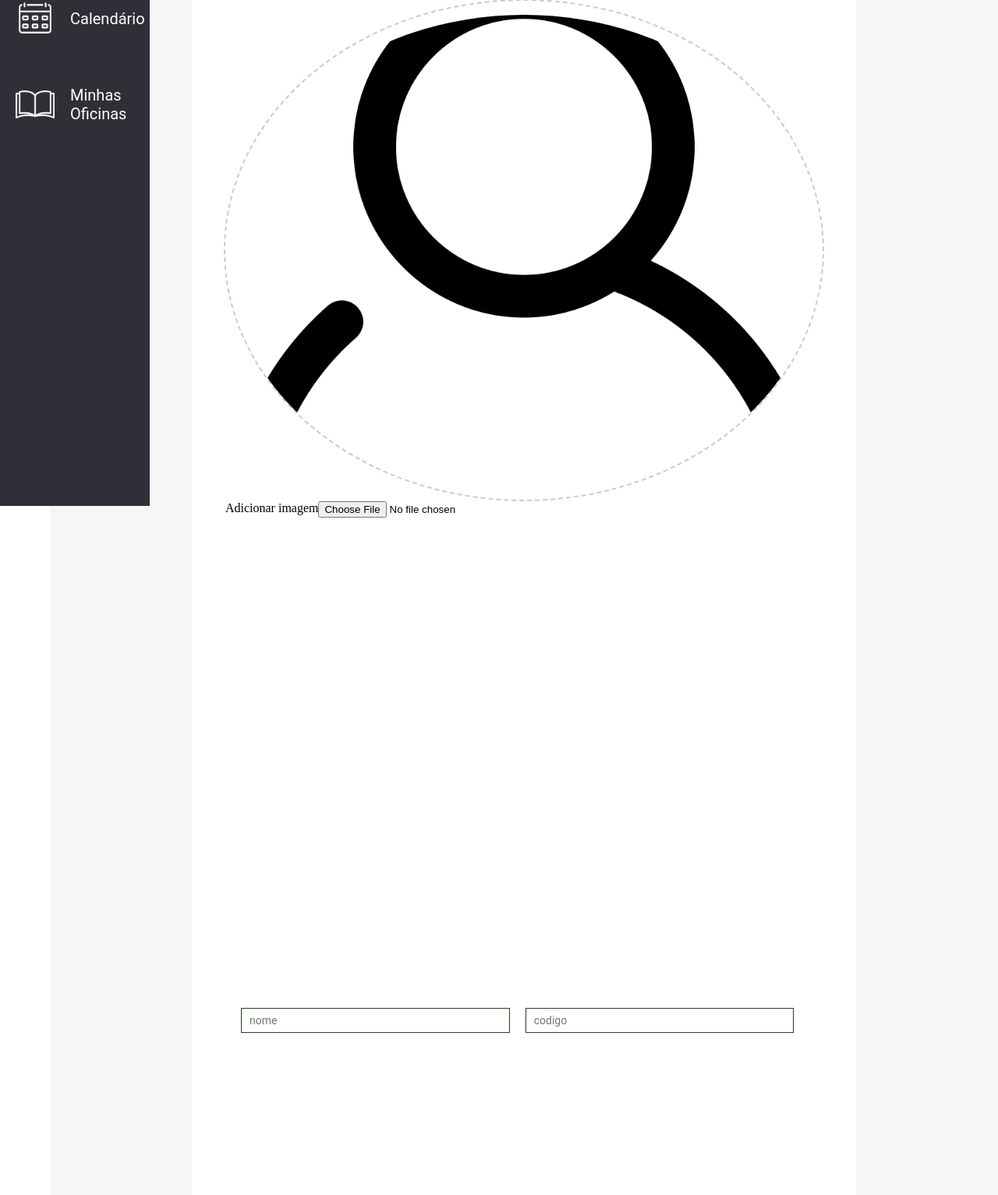
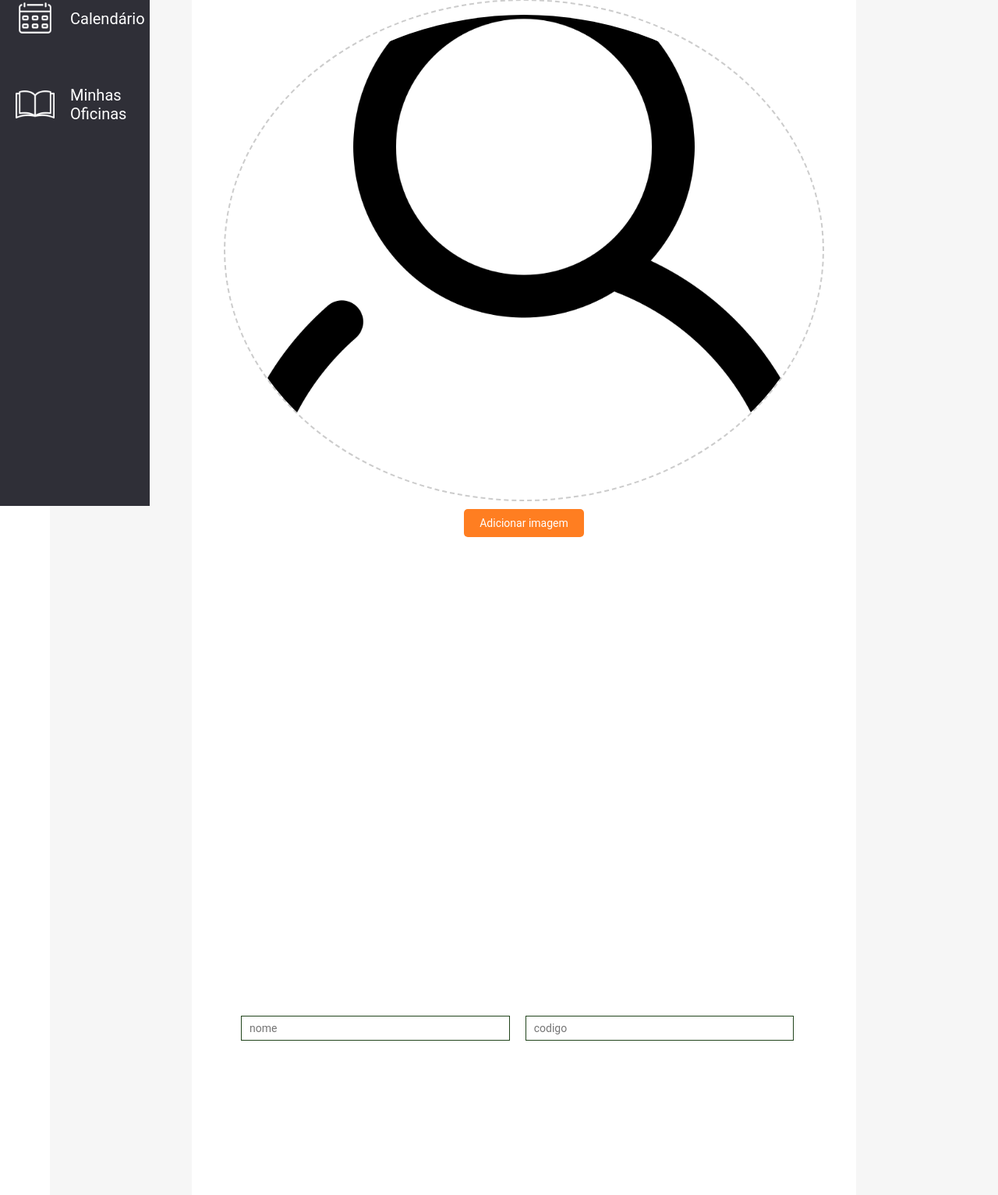
Before and after one commit to guibitten03/Academy.WebSite-S-oDimas, a Django app: template website/templates/criar_oficinas.html in a window 1280 px wide. Shown: the part 151-1684 px from the top of the page at 78% size. Run offline with Django 4.2, Linux system fonts and the light colour scheme; the template is opened without the code that fills it, so the values that code supplies are empty.

Commit message:
Update criar_oficinas.html

```diff
--- a/website/templates/criar_oficinas.html
+++ b/website/templates/criar_oficinas.html
@@ -246,6 +246,27 @@
             border-radius: 50%;
         }
 
+        .add-image-button {
+            display: flex;
+            flex-direction: column;
+            align-items: center;
+            margin-top: 10px;
+        }
+
+        .add-image-button label {
+            cursor: pointer;
+            background-color: #FF7E21;
+            color: #FFF;
+            padding: 10px 20px;
+            border-radius: 5px;
+            font-family: 'Roboto', sans-serif;
+            font-size: 14px;
+        }
+
+        .add-image-button input[type="file"] {
+            display: none;
+        }
+
     </style>
 </head>
 <body>
```
